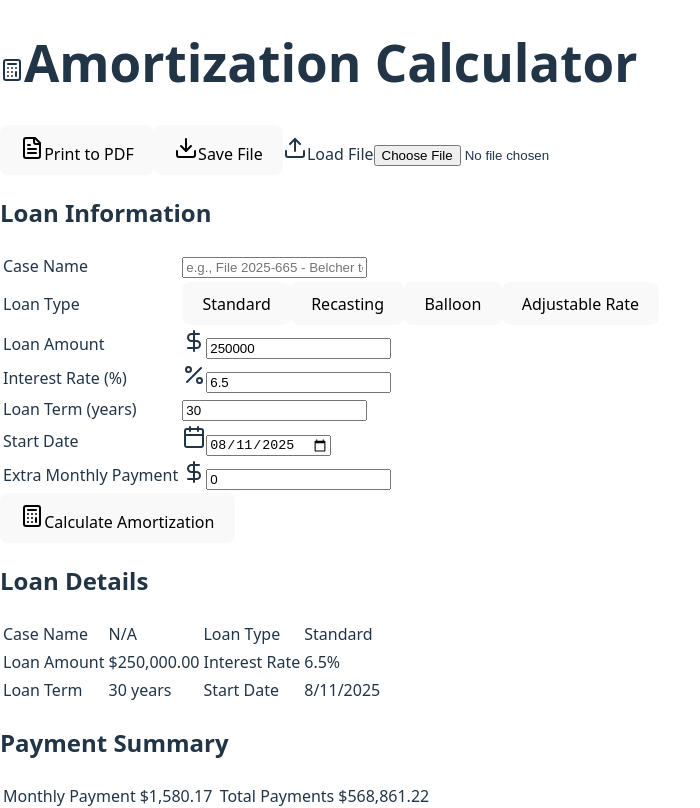
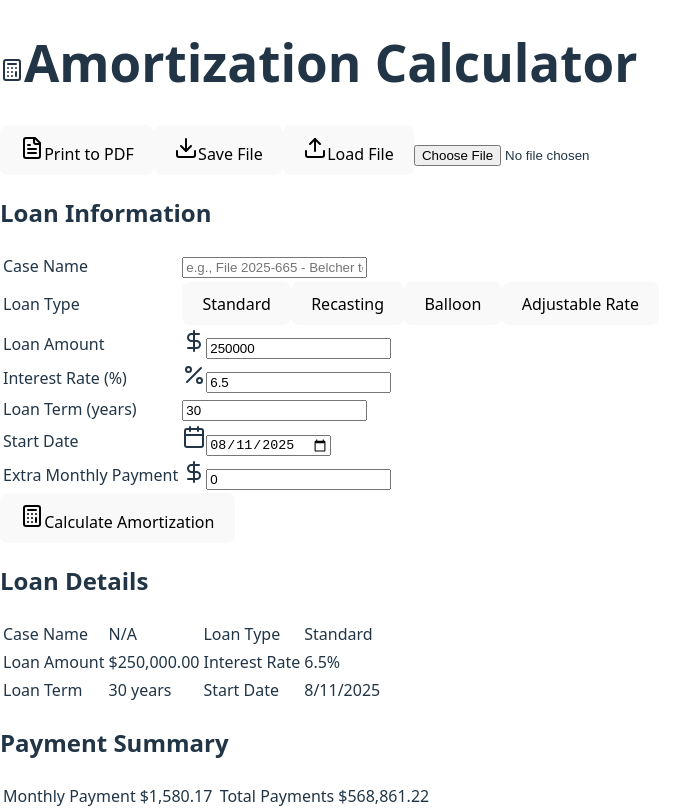
Before and after one commit to drcurtisiii/amortcalc, a React (Vite) app: page / in a window 1280 px wide. Shown: the top 808 px of the page, without its empty margins (0-700 px from the left). Built offline with nearby package versions, Linux system fonts and the light colour scheme.

Commit message:
FIX: Make Load File button look identical to other buttons

```diff
--- a/src/App.tsx
+++ b/src/App.tsx
@@ -349,16 +349,21 @@ export default function App() {
               Save File
             </button>
 
-            <label className="flex items-center gap-2 px-4 py-2 bg-gray-200 text-black rounded-md hover:bg-gray-300 transition-colors cursor-pointer min-w-[120px] justify-center">
+            <button
+              onClick={() => document.getElementById('fileInput')?.click()}
+              className="flex items-center gap-2 px-4 py-2 bg-gray-200 text-black rounded-md hover:bg-gray-300 transition-colors min-w-[120px] justify-center"
+            >
               <Upload className="w-4 h-4" />
               Load File
+            </button>
+
             <input
+              id="fileInput"
               type="file"
               accept=".json"
               onChange={handleFileLoad}
               className="hidden"
             />
-            </label>
           </div>
         </div>
         {/* Input Form as Table */}
```
Lines whose indentation alone changed are shown as unchanged.
